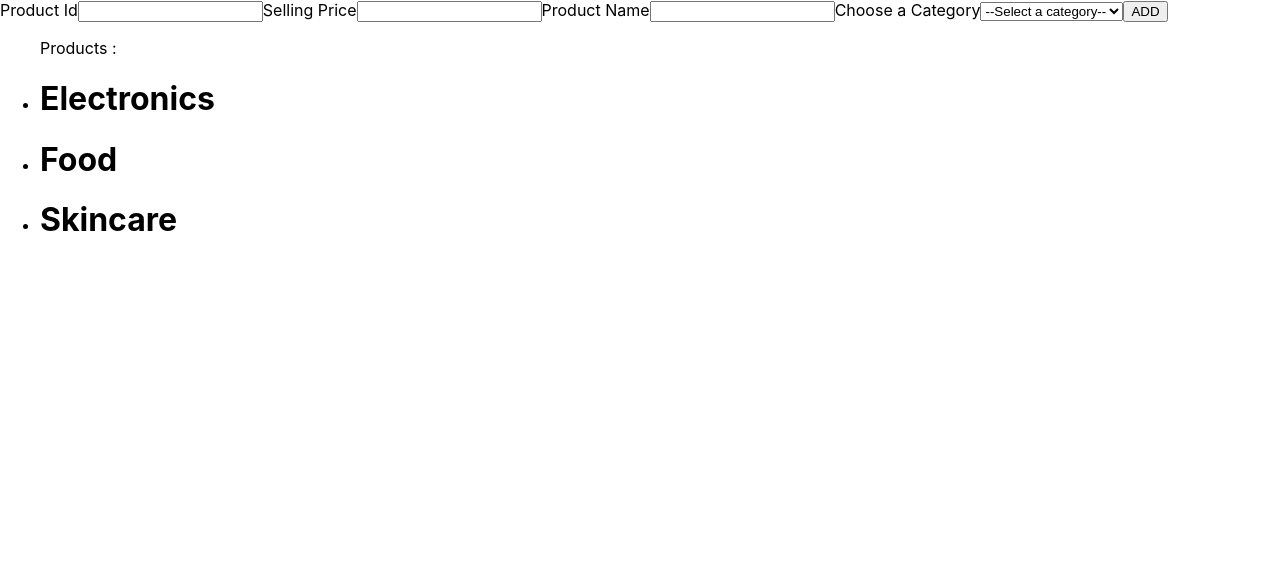
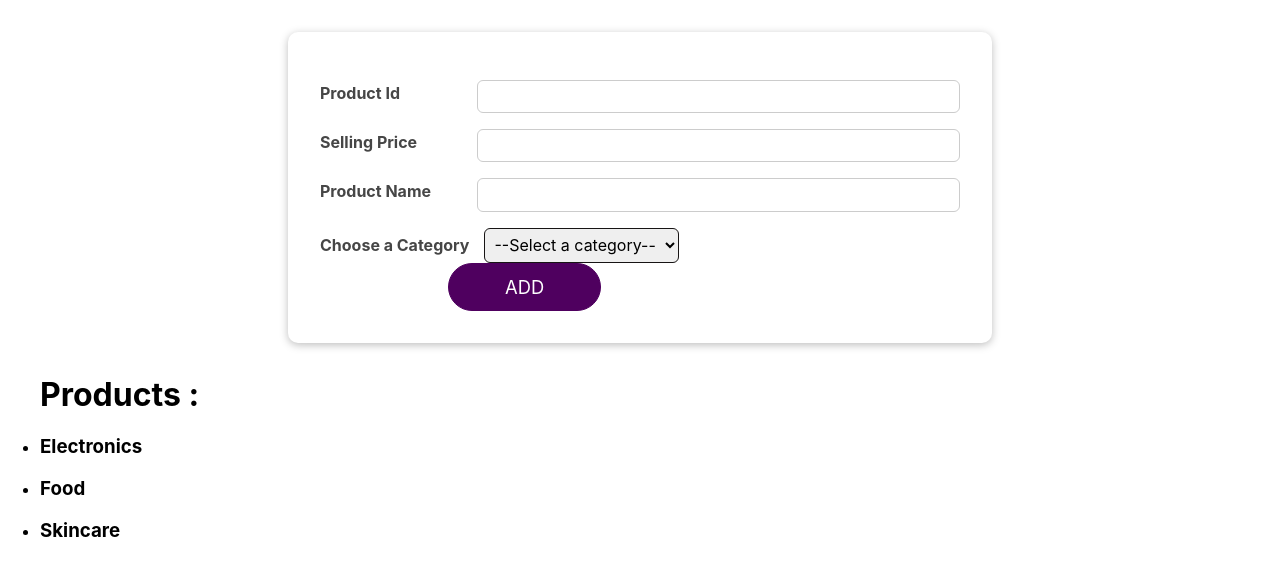
Before and after one commit to Mayukh360/my-project1, a React (Create React App) app: page / in a window 1280 px wide. Shown: the top 576 px of the page. Built offline with nearby package versions, Linux system fonts and the light colour scheme.

Commit message:
Adding Some Basic Styling

```diff
--- /dev/null
+++ b/src/Component/Button.module.css
@@ -0,0 +1,21 @@
+.button {
+    font: inherit;
+    border: 1px solid #4f005f;
+    background: #4f005f;
+    color: white;
+    padding: 0.75rem 3.5rem;
+    cursor: pointer;
+    font-size: 1.15rem;
+    border-radius: 30px;
+    margin-left: 8rem;
+  }
+
+  .button:hover,
+  .button:active {
+    background: #741188;
+    border-color: #741188;
+  }
+
+  .button:focus {
+    outline: none;
+  }
--- a/src/Component/Form.js
+++ b/src/Component/Form.js
@@ -1,4 +1,8 @@
 import React, { useState } from 'react'
+import Card from './UI/Card';
+// import './Form.css'
+import classes from "./Form.module.css";
+import Button from './Button.module.css';
 
 export default function Form(props) {
 
@@ -44,13 +48,21 @@ export default function Form(props) {
 
     return (
         <div>
+            <Card className={classes.login}>
             <form onSubmit={submitHandler}>
+                <div className={classes.control}>
                 <label>Product Id</label>
                 <input type="number" value={id} onChange={IdChangeHandler} />
+                </div>
+                <div className={classes.control}>
                 <label>Selling Price</label>
                 <input type="number" value={price} onChange={PriceChangeHandler} />
+                </div>
+                <div  className={classes.control}>
                 <label>Product Name</label>
                 <input type="text" value={name} onChange={NameChangeHandler} />
+                </div>
+                <div className={classes.control1}>
                 <label>Choose a Category</label>
                 <select value={category} onChange={categoryHandler}>
                     <option value="">--Select a category--</option>
@@ -58,8 +70,11 @@ export default function Form(props) {
                     <option value="food">Food</option>
                     <option value="skincare">Skincare</option>
                 </select>
-                <button type="submit">ADD</button>
+                <button className={Button.button} type="submit">ADD</button>
+                </div>
+
             </form>
+            </Card>
         </div>
     )
 }
--- /dev/null
+++ b/src/Component/Form.module.css
@@ -0,0 +1,82 @@
+.login {
+    width: 90%;
+    max-width: 40rem;
+    margin: 2rem auto;
+    padding: 2rem;
+  }
+
+  .control {
+    margin: 1rem 0;
+    display: flex;
+    align-items: stretch;
+    flex-direction: column;
+  }
+
+  .control label,
+  .control input {
+    display: block;
+  }
+
+  .control label {
+    font-weight: bold;
+    flex: 1;
+    color: #464646;
+    margin-bottom: 0.5rem;
+  }
+
+  .control input {
+    flex: 3;
+    font: inherit;
+    padding: 0.35rem 0.35rem;
+    border-radius: 6px;
+    border: 1px solid #cccccc;
+  }
+
+  .control input:focus {
+    outline: none;
+    border-color: #d61212;
+    background: #f6dbfc;
+  }
+
+  .control.invalid input {
+    border-color: red;
+    background: #fbdada;
+  }
+
+  .actions {
+    text-align: center;
+  }
+
+  @media (min-width: 768px) {
+    .control {
+      align-items: center;
+      flex-direction: row;
+    }
+
+  }
+/* ********** */
+.control1 label {
+  font-weight: bold;
+  color: #464646;
+  margin-bottom: 0.5rem;
+}
+
+.control1 select {
+  font: inherit ;
+  padding: 0.35rem 0.35rem;
+  border-radius: 6px;
+  border: 1px solid #171414;
+  margin-left: 0.9rem;
+
+}
+
+.control1 select:focus {
+  outline: none;
+  border-color: #ae3a22;
+  background: #cdd4d0;
+}
+
+.control1.invalid select {
+  border-color: red;
+  background: #e24f4f;
+}
--- a/src/Component/Items.js
+++ b/src/Component/Items.js
@@ -30,30 +30,31 @@ export default function Items() {
     fetchItems();
   }
 
+
   return (
     <div>
       <Form onFetch={fetchItems} />
       <ul>
-        <label>Products :</label>
-        <li><h1>Electronics</h1></li>
+        <h1>Products :</h1>
+        <li><h3>Electronics</h3></li>
         {electronicsItems.map((item, index) => (
           <div key={index} className="item">
-            <div className="item"> <h4>Product ID: {JSON.parse(item).id}---- Product Name: {JSON.parse(item).name}---- Product Price: {JSON.parse(item).price}</h4>
+            <div className="item"> <p>Product ID: {JSON.parse(item).id}---- Product Name: {JSON.parse(item).name}---- Product Price: {JSON.parse(item).price}</p>
               <button onClick={() => deleteItem(JSON.parse(item).id)}>Delete</button></div>
           </div>
         ))}
 
-        <li><h1>Food</h1></li>
+        <li><h3>Food</h3></li>
         {foodItems.map((item, index) => (
           <div key={index} className="item">
-            <div className="item"> <h4>Product ID: {JSON.parse(item).id}---- Product Name: {JSON.parse(item).name}---- Product Price: {JSON.parse(item).price}</h4>
+            <div className="item"> <p>Product ID: {JSON.parse(item).id}---- Product Name: {JSON.parse(item).name}---- Product Price: {JSON.parse(item).price}</p>
               <button onClick={() => deleteItem(JSON.parse(item).id)}>Delete</button></div>
           </div>
         ))}
-        <li><h1>Skincare</h1></li>
+        <li><h3>Skincare</h3></li>
         {skinCareItems.map((item, index) => (
           <div key={index} className="item" >
-            <div className="item" > <h4>Product ID: {JSON.parse(item).id}---- Product Name: {JSON.parse(item).name}---- Product Price: {JSON.parse(item).price}</h4>
+            <div className="item" > <p>Product ID: {JSON.parse(item).id}---- Product Name: {JSON.parse(item).name}---- Product Price: {JSON.parse(item).price}</p>
               <button onClick={() => deleteItem(JSON.parse(item).id)}>Delete</button></div>
           </div>
         ))}
--- /dev/null
+++ b/src/Component/UI/Card.js
@@ -0,0 +1,11 @@
+import React from 'react';
+
+import classes from './Card.module.css';
+
+const Card = (props) => {
+  return (
+    <div className={`${classes.card} ${props.className}`}>{props.children}</div>
+  );
+};
+
+export default Card;
--- /dev/null
+++ b/src/Component/UI/Card.module.css
@@ -0,0 +1,5 @@
+.card {
+    background: white;
+    box-shadow: 0 2px 8px rgba(0, 0, 0, 0.26);
+    border-radius: 10px;
+  }
```
